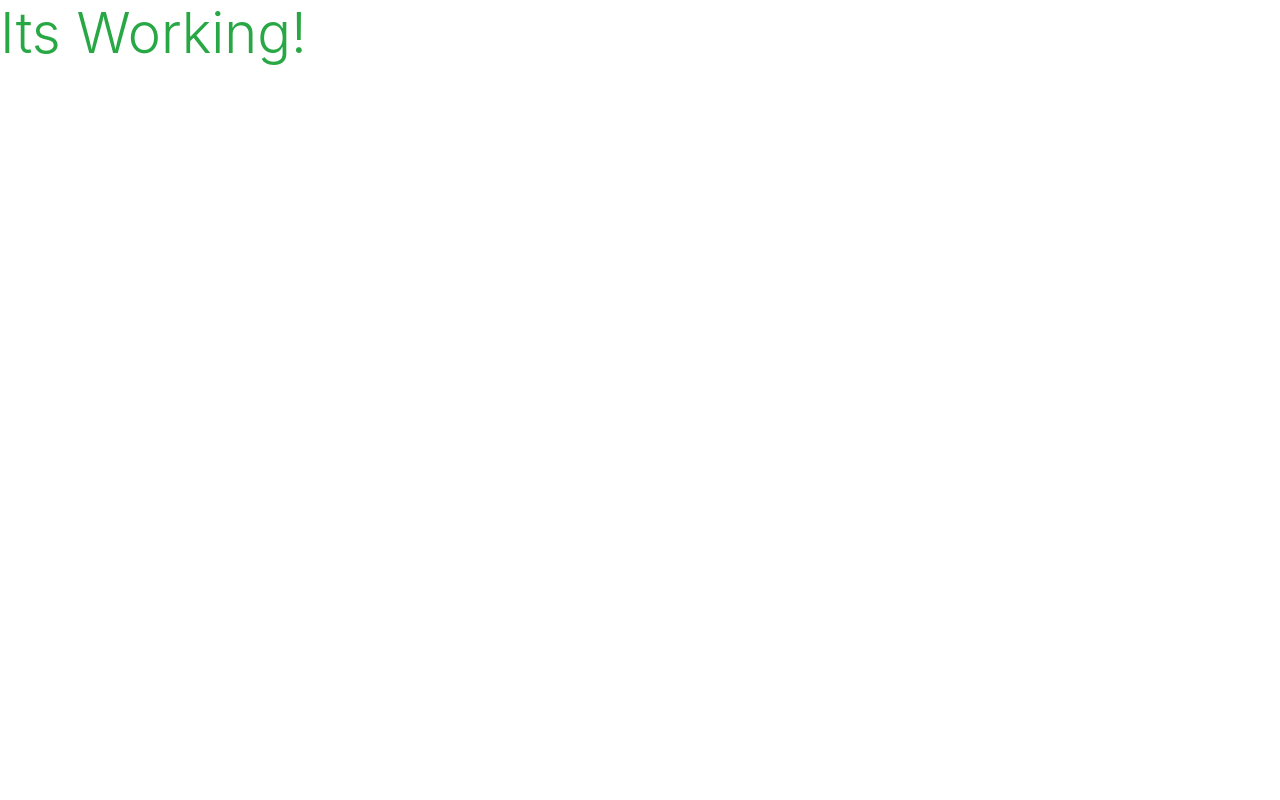
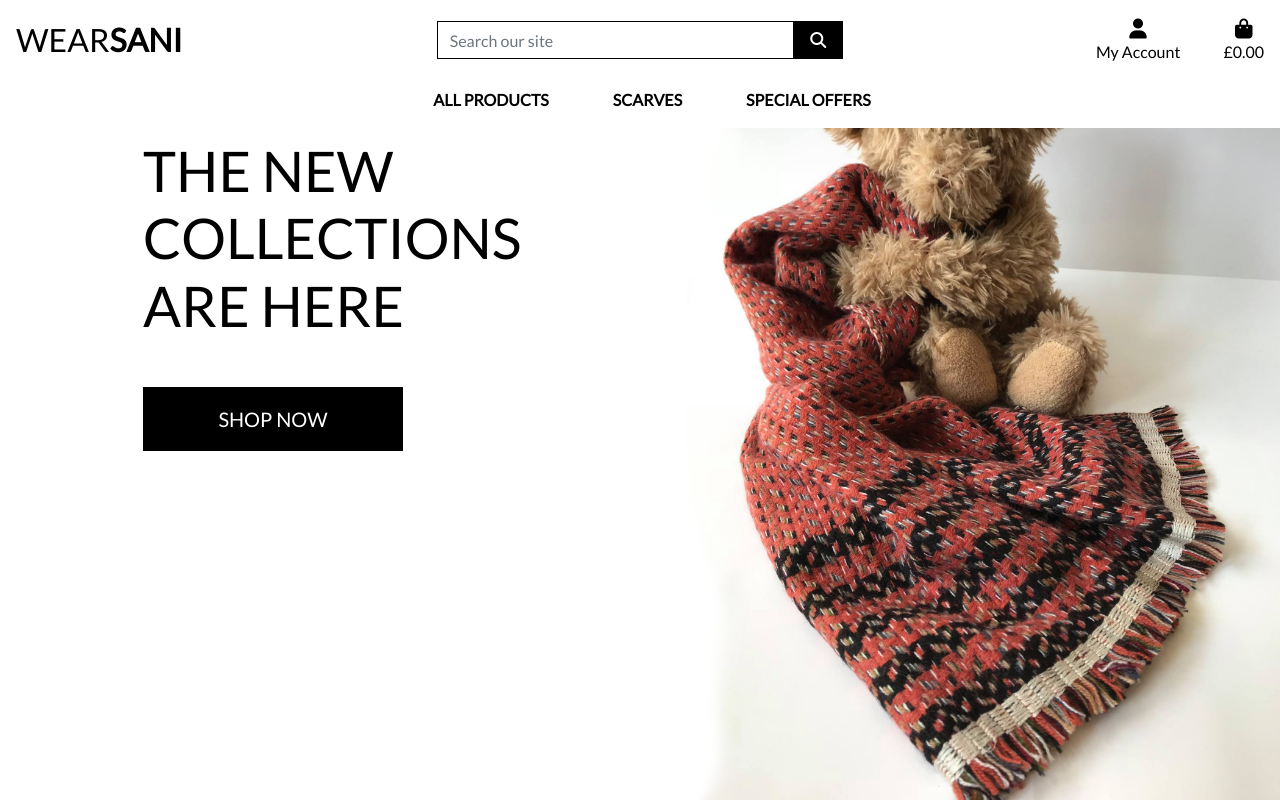
Before and after one commit to nofursad/pp5-wearsani, a Django app: page / in a window 1280 px wide. Before the commit the page is almost empty. Run offline with Django 3.2, Linux system fonts and the light colour scheme; some libraries are stand-ins or nearby versions.

Commit message:
Add mobile header and main navbar

```diff
--- a/home/templates/home/index.html
+++ b/home/templates/home/index.html
@@ -2,5 +2,18 @@
 {% load static %}
 
 {% block content %}
-<h1 class="display-4 text-success">Its Working!</h1>
+<div class="container h-100">
+    <div class="row h-100">
+        <div class="col-7 col-md-6 my-auto">
+            <h1 class="display-4 logo-font text-black">
+                The new collections are here
+            </h1>
+            <div class="my-5">
+                <h4>
+                    <a href="#" class="shop-now-button btn btn-lg rounded-0 text-uppercase py-3">Shop Now</a>
+                </h4>
+            </div>
+        </div>
+    </div>
+</div>
 {% endblock %}
--- /dev/null
+++ b/static/css/base.css
@@ -0,0 +1,81 @@
+html {
+    height: 100%;
+}
+
+body {
+    background: url('/media/homepage_background.jpeg') no-repeat center center fixed;
+    background-size: cover;
+    height: calc(100vh - 164px);
+    color: #555;
+    font-family: 'Lato';
+}
+
+/* from Bulma */
+.icon {
+    align-items: center;
+    display: inline-flex;
+    justify-content: center;
+    height: 1.5rem;
+    width: 1.5rem;
+}
+
+.logo-font {
+    text-transform: uppercase;
+}
+
+.main-logo-link {
+    width: fit-content;
+}
+
+.shop-now-button {
+    background: black;
+    color: white;
+    min-width: 260px;
+}
+
+.btn-black {
+    background: black;
+    color: white;
+}
+
+.shop-now-button:hover,
+.shop-now-button:active,
+.shop-now-button:focus,
+.btn-black:hover,
+.btn-black:active,
+.btn-black:focus {
+    background: #222;
+    color: white;
+}
+
+.text-black {
+    color: #000 !important;
+}
+
+.border-black {
+    border: 1px solid black !important;
+}
+
+/* -------------------------------- Media Queries */
+
+/* Slightly larger container on xl screens */
+@media (min-width: 1200px) {
+  .container {
+    max-width: 80%;
+  }
+}
+
+/* fixed top navbar only on medium and up */
+@media (min-width: 992px) {
+    .fixed-top-desktop-only {
+        position: fixed;
+        top: 0;
+        right: 0;
+        left: 0;
+        z-index: 1030;
+    }
+
+    .header-container {
+        padding-top: 164px;
+    }
+}
--- a/templates/base.html
+++ b/templates/base.html
@@ -14,6 +14,10 @@
 
     {% block corecss %}
     <link rel="stylesheet" href="https://cdn.jsdelivr.net/npm/bootstrap@4.3.1/dist/css/bootstrap.min.css" integrity="sha384-ggOyR0iXCbMQv3Xipma34MD+dH/1fQ784/j6cY/iJTQUOhcWr7x9JvoRxT2MZw1T" crossorigin="anonymous">
+    <link rel="preconnect" href="https://fonts.googleapis.com">
+    <link rel="preconnect" href="https://fonts.gstatic.com" crossorigin>
+    <link href="https://fonts.googleapis.com/css2?family=Lato&display=swap" rel="stylesheet">
+    <link rel="stylesheet" href="{% static 'css/base.css' %}">
     {% endblock %}
 
     {% block extra_css %}
@@ -23,15 +27,92 @@
     <script src="https://code.jquery.com/jquery-3.3.1.slim.min.js" integrity="sha384-q8i/X+965DzO0rT7abK41JStQIAqVgRVzpbzo5smXKp4YfRvH+8abtTE1Pi6jizo" crossorigin="anonymous"></script>
     <script src="https://cdn.jsdelivr.net/npm/popper.js@1.14.7/dist/umd/popper.min.js" integrity="sha384-UO2eT0CpHqdSJQ6hJty5KVphtPhzWj9WO1clHTMGa3JDZwrnQq4sF86dIHNDz0W1" crossorigin="anonymous"></script>
     <script src="https://cdn.jsdelivr.net/npm/bootstrap@4.3.1/dist/js/bootstrap.min.js" integrity="sha384-JjSmVgyd0p3pXB1rRibZUAYoIIy6OrQ6VrjIEaFf/nJGzIxFDsf4x0xIM+B07jRM" crossorigin="anonymous"></script>
+    <script src="https://kit.fontawesome.com/717e03d708.js" crossorigin="anonymous"></script>
     {% endblock %}
 
     {% block extra_js %}
     {% endblock %}
 
-    <title>Wear Sani | {% block extra_title%}{% endblock%}</title>
+    <title>WearSANI | {% block extra_title%}{% endblock%}</title>
   </head>
   <body>
-      <header class="continer-fluid fixed-top"></header>
+    <header class="continer-fluid fixed-top">
+      <div id="topnav" class="row bg-white pt-lg-2 d-none d-lg-flex">
+        <div class="col-12 col-lg-4 my-auto py-1 py-lg-0 text-center text-lg-left">
+          <a href="{% url 'home' %}" class="nav-link main-logo-link">
+            <h2 class="logo-font text-black my-0">Wear<strong>SANI</strong></h2>
+          </a>
+        </div>
+        <div class="col-12 col-lg-4 my-auto py-1 py-lg-0">
+          <form methond="GET" action="">
+            <div class="input-group w-100">
+              <input type="text" class="form-control border border-black rounded-0" name="q"
+                placeholder="Search our site">
+              <div class="input-group-append">
+                <button class="form-control btn btn-black border border-black rounded-0"
+                  type="submit">
+                  <span class="icon">
+                    <i class="fas fa-search"></i>
+                  </span>
+                </button>
+              </div>
+            </div>
+          </form>
+        </div>
+        <div class="col-12 col-lg-4 my-auto py-1 py-lg-0">
+          <ul class="list-inline list-unstyled text-center text-lg-right my-0">
+            <li class="list-inline-item dropdown">
+              <a class="text-black nav-link" href="#" id="user-options" data-toggle="dropdown"
+                aria-haspopup="true" aria-expanded="false">
+                <div class="text-center">
+                  <div><i class="fas fa-user fa-lg"></i></div>
+                  <p class="my-0">My Account</p>
+                </div>
+              </a>
+              <div class="dropdown-menu border-0" aria-labelledby="user-options">
+                {% if request.user.is_authenticated %}
+                {% if request.user.is_superuser %}
+                <a href="" class="dropdown-item">Product Management</a>
+                {% endif %}
+                <a href="" class="dropdown-item">My Profile</a>
+                <a href="{% url 'account_logout' %}" class="dropdown-item">Logout</a>
+                {% else %}
+                <a href="{% url 'account_signup' %}" class="dropdown-item">Register</a>
+                <a href="{% url 'account_login' %}" class="dropdown-item">Login</a>
+                {% endif %}
+              </div>
+            </li>
+            <li class="list-inline-item">
+              <a class="{% if grand_total %}text-info font-weight-bold{% else %}text-black{% endif %} nav-link"
+                href="">
+                <div class="text-center">
+                  <div><i class="fas fa-shopping-bag fa-lg"></i></div>
+                  <p class="my-0">
+                    {% if grand_total %}
+                    £{{ grand_total|floatformat:2 }}
+                    {% else %}
+                    £0.00
+                    {% endif %}
+                  </p>
+                </div>
+              </a>
+            </li>
+          </ul>
+        </div>
+      </div>
+      </div>
+      <div class="row bg-white">
+        <nav class="navbar navbar-expand-lg navbar-light w-100">
+          <button class="navbar-toggler" type="button" data-toggle="collapse"
+            data-target="#main-nav" aria-controls="main-nav" aria-expanded="false"
+            aria-label="Toggle navigation">
+            <span class="navbar-toggler-icon"></span>
+          </button>
+          {% include 'includes/mobile-top-header.html' %}
+          {% include 'includes/main-nav.html' %}
+        </nav>
+      </div>
+    </header>
 
       {% if message %}
         <div class="message-container"></div>
--- /dev/null
+++ b/templates/includes/main-nav.html
@@ -0,0 +1,39 @@
+<div class="collapse navbar-collapse" id="main-nav">
+    <ul class="navbar-nav w-auto mx-auto">
+        <li class="nav-item dropdown">
+            <a class="logo-font font-weight-bold nav-link text-black mr-5" href="#" id="all-products-link" data-toggle="dropdown" aria-haspopup="true" aria-expanded="false">
+                All Products
+            </a>
+            <div class="dropdown-menu border-0" aria-labelledby="all-products-link">
+                <a href="" class="dropdown-item">By Price</a>
+                <a href="" class="dropdown-item ">By Rating</a>
+                <a href="" class="dropdown-item ">By Category</a>
+                <a href="" class="dropdown-item">All Products</a>
+            </div>
+        </li>
+
+        <li class="nav-item dropdown">
+            <a class="logo-font font-weight-bold nav-link text-black mr-5" href="#" id="clothing-link" data-toggle="dropdown" aria-haspopup="true" aria-expanded="false">
+                Scarves
+            </a>
+            <!-- <div class="dropdown-menu border-0" aria-labelledby="clothing-link">
+                <a href="" class="dropdown-item">Activewear &amp; Essentials</a>
+                <a href="" class="dropdown-item">Jeans</a>
+                <a href="" class="dropdown-item">Shirts</a>
+                <a href="" class="dropdown-item">All Clothing</a>
+            </div> -->
+        </li>
+
+        <li class="nav-item dropdown">
+            <a class="logo-font font-weight-bold nav-link text-black" href="#" id="specials-link" data-toggle="dropdown" aria-haspopup="true" aria-expanded="false">
+                Special Offers
+            </a>
+            <div class="dropdown-menu border-0" aria-labelledby="specials-link">
+                <a href="" class="dropdown-item">New Arrivals</a>
+                <a href="" class="dropdown-item">Deals</a>
+                <a href="" class="dropdown-item">Clearance</a>
+                <a href="" class="dropdown-item">All Specials</a>
+            </div>
+        </li>
+    </ul>
+</div>
--- /dev/null
+++ b/templates/includes/mobile-top-header.html
@@ -0,0 +1,56 @@
+<li class="list-inline-item">
+    <a class="text-black nav-link d-block d-lg-none" href="#" id="mobile-search" data-toggle="dropdown" aria-haspopup="true" aria-expanded="false">
+        <div class="text-center">
+            <div><i class="fas fa-search fa-lg"></i></div>
+            <p class="my-0">Search</p>
+        </div>
+    </a>
+    <div class="dropdown-menu border-0 w-100 p-3 rounded-0 my-0" aria-labelledby="mobile-search">
+        <form class="form" method="GET" action="">
+            <div class="input-group w-100">
+                <input class="form-control border border-black rounded-0" type="text" name="q" placeholder="Search our site">
+                <div class="input-group-append">
+                    <button class="form-control form-control btn btn-black border border-black rounded-0" type="submit">
+                        <span class="icon">
+                            <i class="fas fa-search"></i>
+                        </span>
+                    </button>
+                </div>
+            </div>
+        </form>
+    </div>
+</li>
+<li class="list-inline-item dropdown">
+    <a class="text-black nav-link d-block d-lg-none" href="#" id="user-options" data-toggle="dropdown" aria-haspopup="true" aria-expanded="false">
+        <div class="text-center">
+            <div><i class="fas fa-user fa-lg"></i></div>
+            <p class="my-0">My Account</p>
+        </div>
+    </a>
+    <div class="dropdown-menu border-0" aria-labelledby="user-options">
+        {% if request.user.is_authenticated %}
+            {% if request.user.is_superuser %}
+                <a href="{% url 'account_logout' %}" class="dropdown-item">Product Management</a>
+            {% endif %}
+            <a href="" class="dropdown-item">My Profile</a>
+            <a href="{% url 'account_logout' %}" class="dropdown-item">Logout</a>
+        {% else %}
+            <a href="{% url 'account_signup' %}" class="dropdown-item">Register</a>
+            <a href="{% url 'account_login' %}" class="dropdown-item">Login</a>
+        {% endif %}
+    </div>
+</li>
+<li class="list-inline-item">
+    <a class="{% if grand_total %}text-primary font-weight-bold{% else %}text-black{% endif %} nav-link d-block d-lg-none" href="">
+        <div class="text-center">
+            <div><i class="fas fa-shopping-bag fa-lg"></i></div>
+            <p class="my-0">
+                {% if grand_total %}
+                    £{{ grand_total|floatformat:2 }}
+                {% else %}
+                    £0.00
+                {% endif %}
+            </p>
+        </div>
+    </a>
+</li>
--- a/wearsani/settings.py
+++ b/wearsani/settings.py
@@ -147,6 +147,10 @@ USE_TZ = True
 # https://docs.djangoproject.com/en/3.2/howto/static-files/
 
 STATIC_URL = '/static/'
+STATICFILES_DIRS = (os.path.join(BASE_DIR, 'static'),)
+
+MEDIA_URL = '/media/'
+MEDIA_ROOT = os.path.join(BASE_DIR, 'media')
 
 # Default primary key field type
 # https://docs.djangoproject.com/en/3.2/ref/settings/#default-auto-field
--- a/wearsani/urls.py
+++ b/wearsani/urls.py
@@ -15,9 +15,11 @@ Including another URLconf
 """
 from django.contrib import admin
 from django.urls import path, include
+from django.conf import settings
+from django.conf.urls.static import static
 
 urlpatterns = [
     path('admin/', admin.site.urls),
     path('accounts/', include('allauth.urls')),
     path('', include('home.urls')),
-]
+] + static(settings.MEDIA_URL, document_root=settings.MEDIA_ROOT)
```
Also changed, not shown: media/home_image.jpeg (added), media/homepage_background.jpeg (added).
